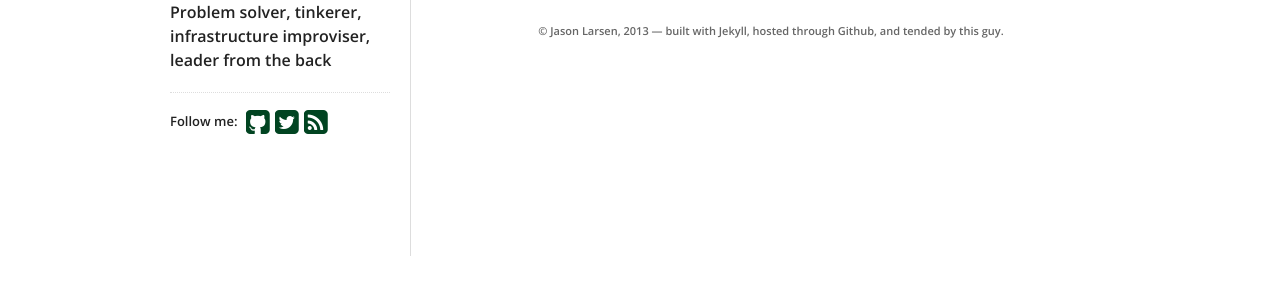
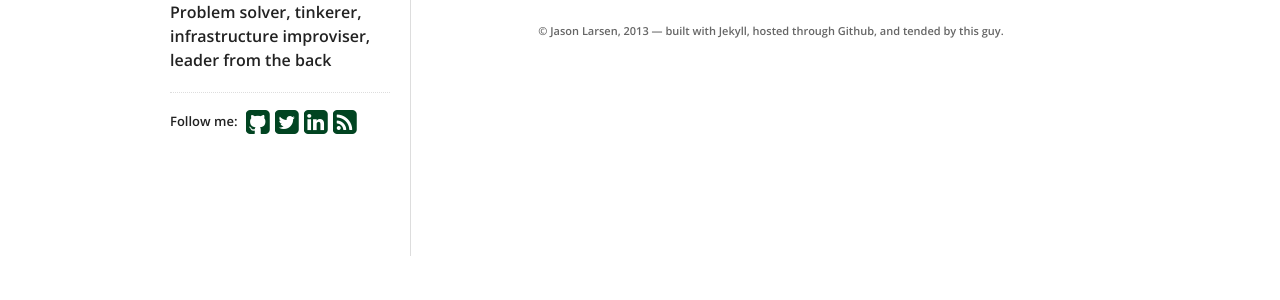
Before and after one commit to jasonklarsen/jasonklarsen.github.io, a Jekyll site: the page built from index.html, in a window 1280 px wide. Shown: the part 176-476 px from the top of the page. Built offline with Jekyll 4.4.1, drawn with Linux system fonts in a browser that asks for light colours.

Commit message:
Created a LinkedIn social link

```diff
--- a/_config.yml
+++ b/_config.yml
@@ -13,6 +13,7 @@ theme:
   social:
     github: jasonklarsen
     twitter: jasonklarsen
+    linkedin: jasonklarsen
 #    hacker_news: swanson
 
   # "Hi, I'm _______"
--- a/_includes/social.html
+++ b/_includes/social.html
@@ -19,6 +19,12 @@ Follow me:
   </a>
   {% endif %}
 
+  {% if site.theme.social.linkedin %}
+  <a title="{{ site.theme.social.linkedin }} on LinkedIn" href="http://www.linkedin.com/in/{{ site.theme.social.linkedin }}">
+    <i class="icon-linkedin-sign"></i>
+  </a>
+  {% endif %}
+
   <a title="RSS feed" id="rss" href="/atom.xml">
     <i class="icon-rss-sign"></i>
   </a>
```
